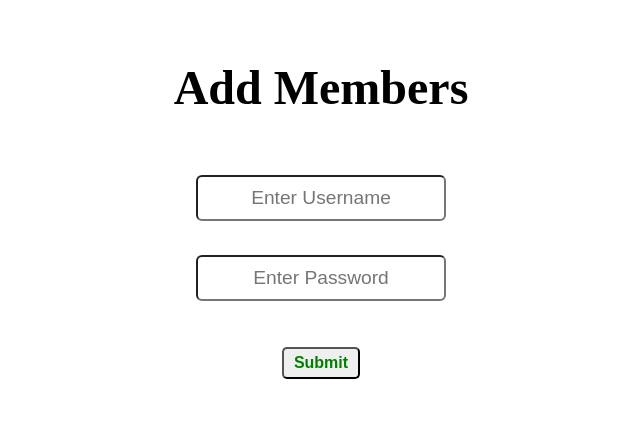
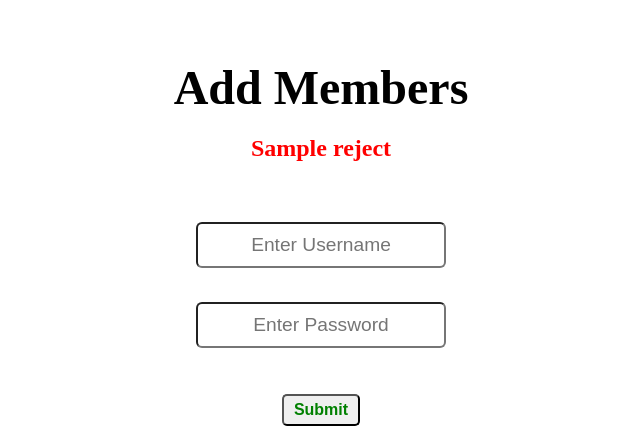
Before and after one commit to RohanSingh182003/Auithentication_System, a Django app: template templates/login.html in a window 1280 px wide. Shown: the top 435 px of the page, without its empty margins (319-959 px from the left). Run offline with Django 4.2, Linux system fonts and the light colour scheme; the template is opened without the code that fills it: most values are stand-ins (such as "Sample title", 1, 10 or a date in 2020).

Commit message:
Added Wrong input text

```diff
--- a/login_user/views.py
+++ b/login_user/views.py
@@ -21,7 +21,8 @@ def loginuser(request):
             login(request,user)
             return redirect('/')
         else:
-            return render(request,'login.html')
+            params = {'reject':'Wrong! Username / Password , Enter Correct One..'}
+            return render(request,'login.html',params)
 
     return render(request,'login.html')
 
--- a/templates/login.html
+++ b/templates/login.html
@@ -95,6 +95,7 @@
 <body>
     <div class="container">
         <h1>Add Members</h1>
+        <p style="color: red;">{{reject}}</p>
         <form action="/loginuser/" method="POST">
             {% csrf_token %}
             <input type="text" name="username" id="first" placeholder="Enter Username"> <br> <br>
```
Also changed, not shown: db.sqlite3.
